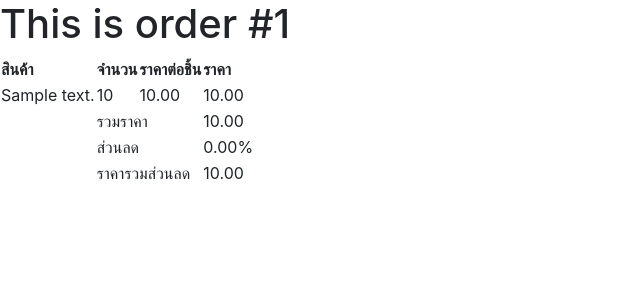
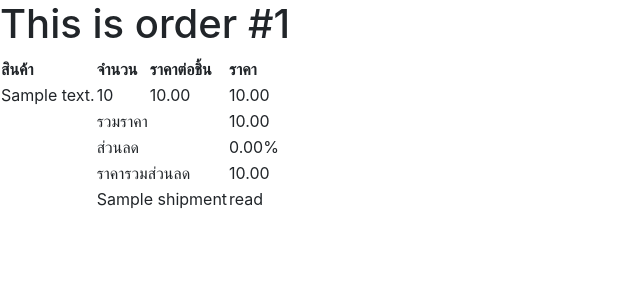
Before and after one commit to somjukss/projectDistributor, a Django app: page /products/order/1 in a window 1280 px wide. Shown: the top 300 px of the page, without its empty margins (0-640 px from the left). Run offline with Django 3.2, Linux system fonts and the light colour scheme; a user stored in the database is signed in; data comes from the database, SQL or seed files in the repository; tables that the repository leaves empty hold one stand-in row (values such as "Sample post"); some libraries are stand-ins or nearby versions.

Commit message:
status of shipment in each order

```diff
--- a/products/models.py
+++ b/products/models.py
@@ -113,11 +113,13 @@ class Shipment(models.Model):
     ARRIVEDATDESTINATIONSTATION = 'Arrivedatdestinationstation'
     ARRIVEATHUB = 'ArrivedatHub'
     SHIPMENTPICKUP = 'Shipmentpickedup'
+    WAITING = 'Waiting'
     choices = (
         (ARRIVEDATDESTINATIONSTATION, 'Arrived at destination station'),
         (ARRIVEATHUB,  'Arrived at Hub'),
-        (SHIPMENTPICKUP, 'Shipment picked up')
+        (SHIPMENTPICKUP, 'Shipment picked up'),
+        (WAITING, 'Waiting')
     )
-    status = models.CharField(max_length=30, choices=choices)
+    status = models.CharField(max_length=30, choices=choices, default='Waiting')
     #fk
     order = models.ForeignKey(Order, models.CASCADE)
--- a/products/templates/customer/order.html
+++ b/products/templates/customer/order.html
@@ -11,6 +11,7 @@
 </head>
 <body>
 <h1>This is order #{{ order.id }}</h1>
+
 <table>
     <tr>
         <th>สินค้า</th>
@@ -41,6 +42,11 @@
         <td colspan="2">ราคารวมส่วนลด</td>
         <td>{{ order.total_price2 }}</td>
     </tr>
+    <tr>
+        <td></td>
+        <td colspan="2">{{ shipment.name }}</td>
+        <td>{{ shipment.status }}</td>
+    </tr>
 
 
 </table>
--- a/products/templates/products/index.html
+++ b/products/templates/products/index.html
@@ -17,8 +17,9 @@
         <div class="col-dx">
             <div class="cart">
                 <h2>Your Cart</h2>
+
                 <template v-if="cart.length">
-                    <form onsubmit="return false">
+                <form onsubmit="return false">
                 <table class="cart-list">
                     <thead>
                         <tr>
@@ -147,7 +148,7 @@
 
     </div>
     <input type="submit" value="submit" @click="submit">
-                        </form>
+    </form>
     </template>
     <template v-else>
                     <div>
@@ -365,6 +366,7 @@
                             console.log(error.response)
                             this.errorMSG = ''
                         })
+                    window.location.href = 'http://localhost:8000/products/profile'
                 }
             }
         })
--- a/products/views.py
+++ b/products/views.py
@@ -229,10 +229,12 @@ def orderDetail(request, order_id):
     order = Order.objects.get(pk=order_id)
     orderdetail = order.orderdetail_set.all()
     products = Product.objects.all()
+    shipment = Shipment.objects.filter(order_id=order_id).all()[0]
     context = {'dealer': dealer}
     context['order'] = order
     context['orderdetail'] = orderdetail
     context['products'] = products
+    context['shipment'] = shipment
     return render(request, 'customer/order.html', context)
 class ProductListApiView(ListAPIView):
     model = Product
```
Also changed, not shown: products/migrations/0002_auto_20190504_1907.py (added).
